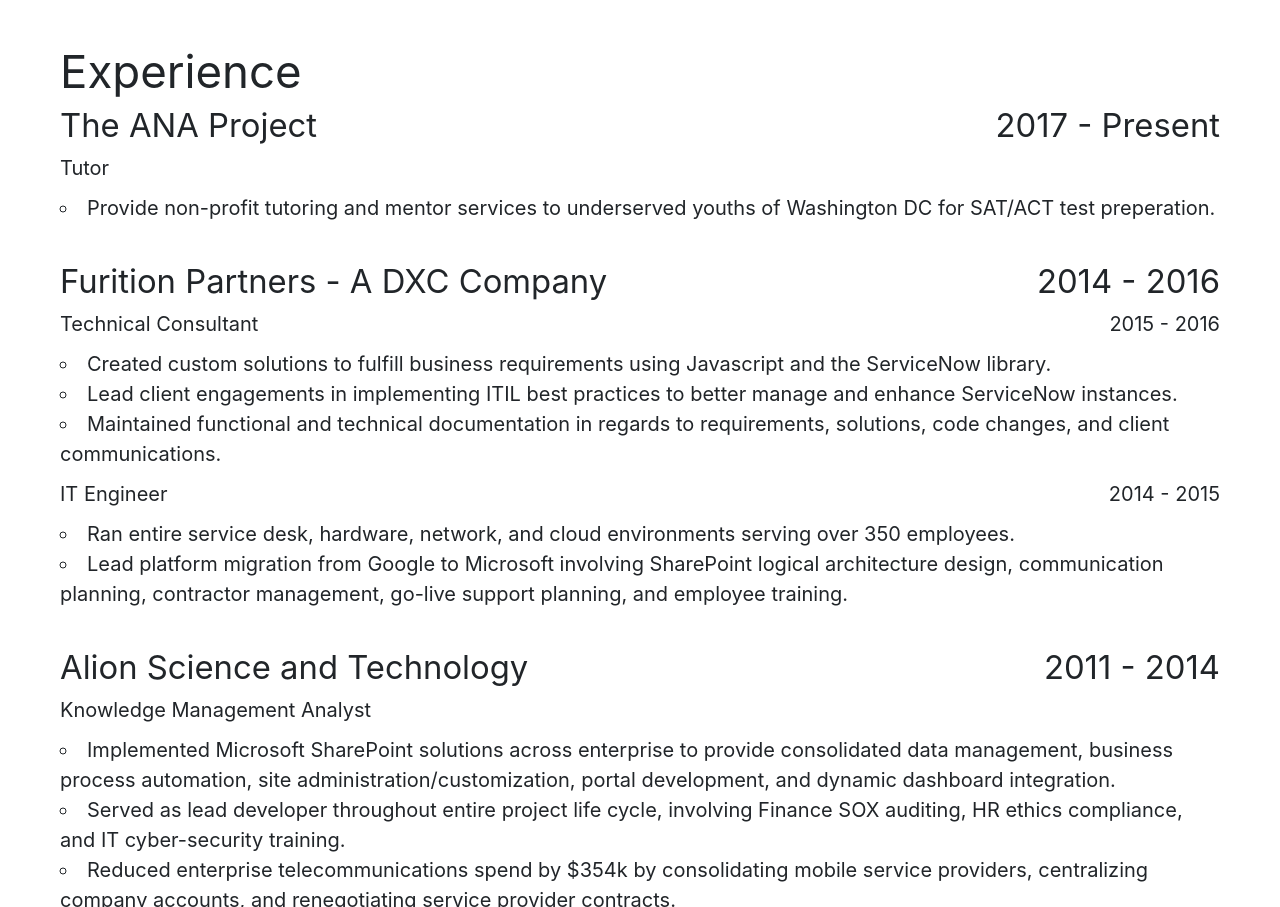
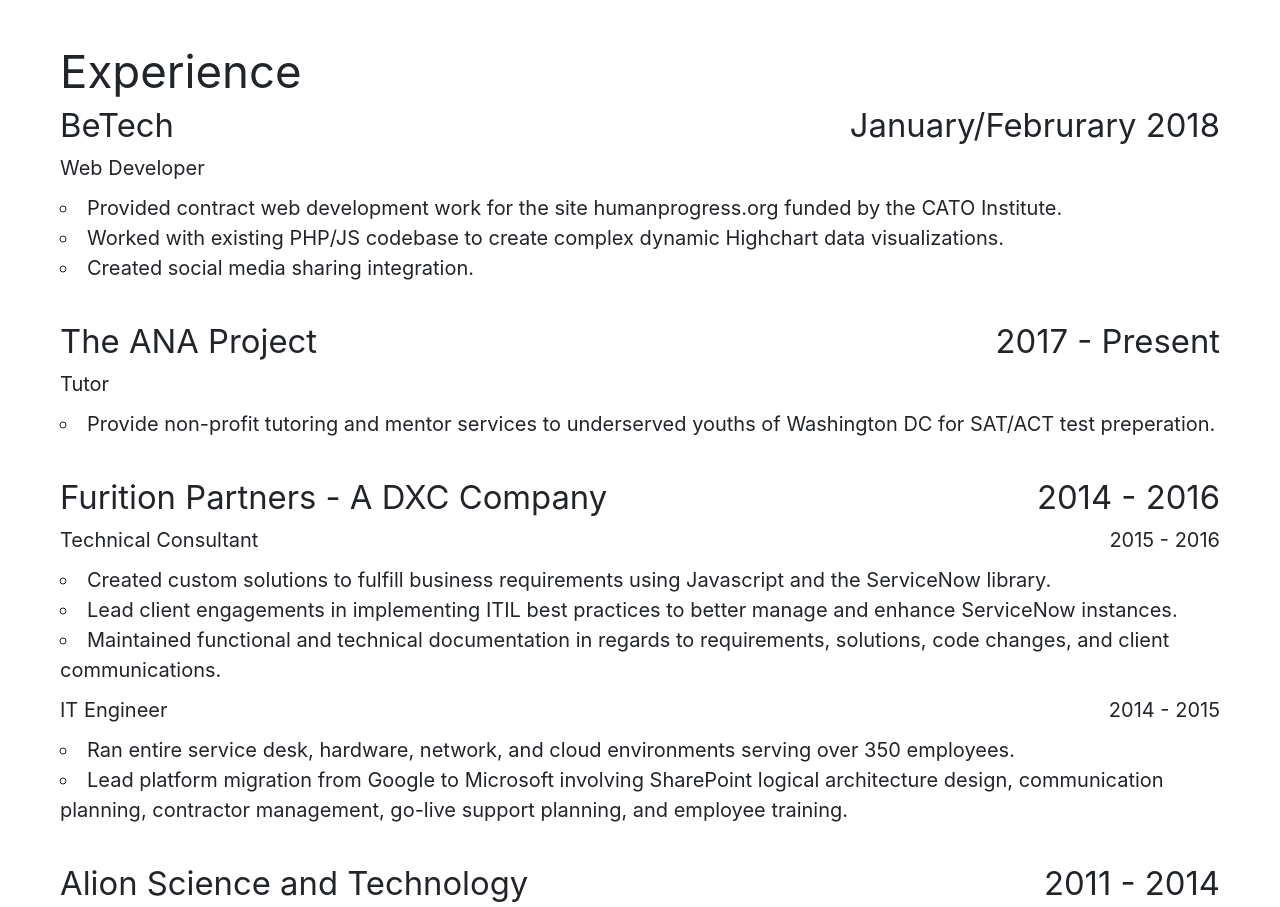
Before and after one commit to koutron/portfolio, a plain HTML site: page index.html in a window 1280 px wide. Shown: the part 3253-4160 px from the top of the page. Drawn offline with nearby package versions, Linux system fonts and the light colour scheme.

Commit message:
added BeTech job info

```diff
--- a/index.html
+++ b/index.html
@@ -233,6 +233,16 @@
   Strong presentation, relationship building and communication skills.</p>
 
 <h4 class="resume-section">Experience</h4>
+<h5 class="job-name">BeTech<span class="job-duration">January/Februrary 2018</span></h5>
+<ul class="job-content">
+  <p class="job-name">Web Developer</p>
+    <li>Provided contract web development work for the site humanprogress.org funded by the CATO Institute.</li>
+    <li>Worked with existing PHP/JS codebase to create complex dynamic Highchart data visualizations.</li>
+    <li>Created social media sharing integration.</li>
+</ul>
+
+
+
 <h5 class="job-name">The ANA Project<span class="job-duration">2017 - Present</span></h5>
 <ul class="job-content">
   <p class="job-name">Tutor</p>
```
